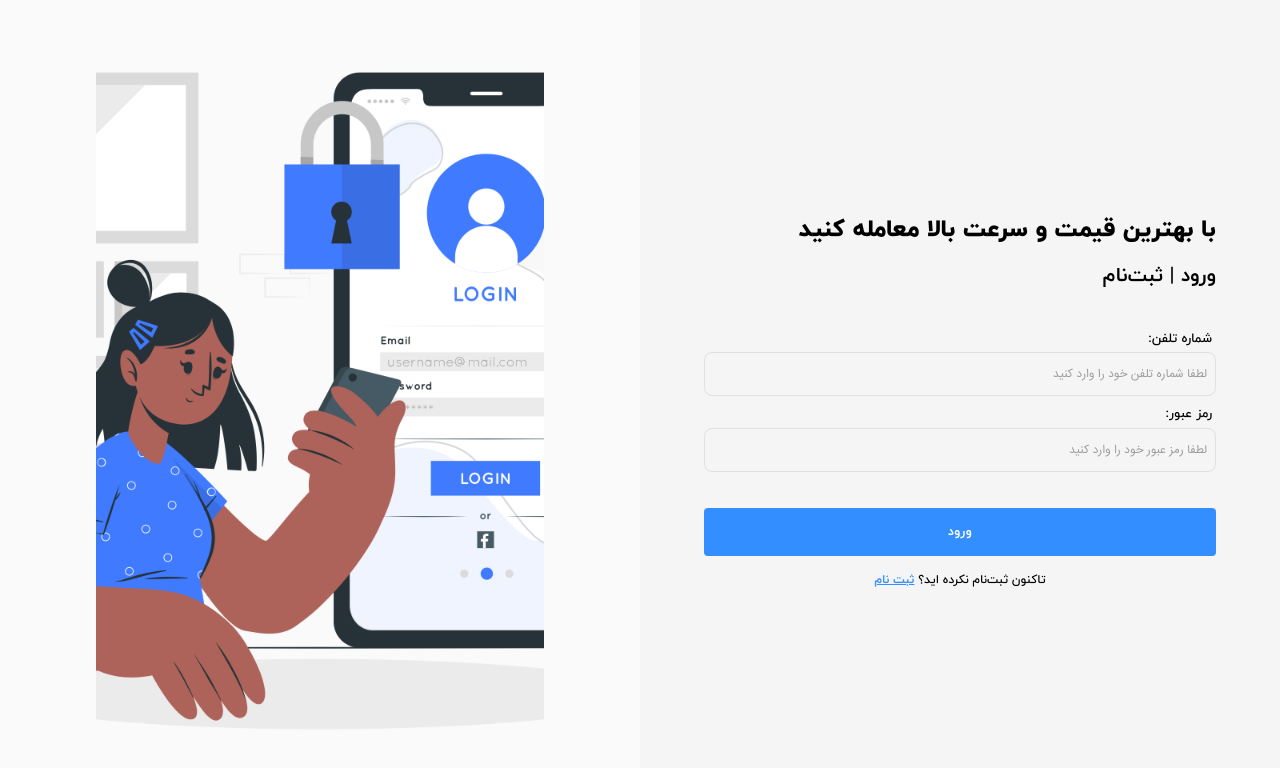
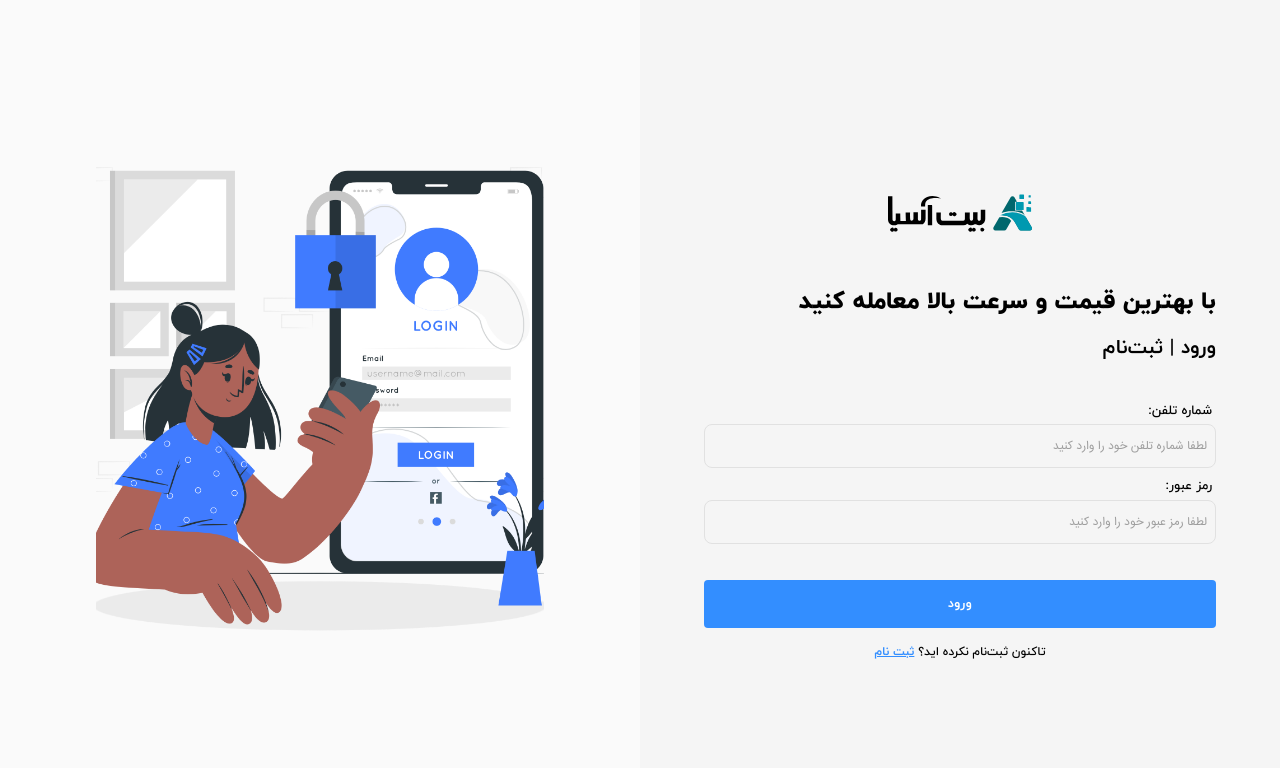
Before and after one commit to awrsh/exchange-front, a React (Vite) app: page /auth in a window 1280 px wide. Shown: the top 768 px of the page. Built offline with nearby package versions, Linux system fonts and the light colour scheme.

Commit message:
set logo for auth

```diff
--- a/src/pages/auth/index.tsx
+++ b/src/pages/auth/index.tsx
@@ -3,7 +3,7 @@ import Input from "../../componets/common/Input"
 import Button from "../../componets/common/Button"
 import { initialValuesLogin } from "../../helpers/utils/initialValues"
 import { validationSchemaLogin } from "../../helpers/utils/validationSchema"
-import Logo from "../../assets/images/logo.webp"
+import Logo from "../../assets/images/logo.svg"
 import Slide2 from "../../assets/images/Login-cuate.png"
 import { Link } from "react-router-dom"
 import useLoginMutation from "../../hook/mutation/auth/useLoginMutation"
@@ -21,7 +21,7 @@ const Auth = () => {
         <div className="flex  h-screen max-h-screen overflow-hidden">
             <div className="flex-1 h-full flex flex-col  justify-center ">
                 <div className="w-[90%] md:w-[80%] mx-auto">
-                    {/* <img src={Logo} alt="" className="w-32 h-32 mb-10 mx-auto" /> */}
+                    <img src={Logo} alt="" className="w-36 h-36  mx-auto" />
                     <h1 className="font-extrabold text-2xl">با بهترین قیمت و سرعت بالا معامله کنید</h1>
                     <p className="font-bold pt-4 text-xl">
                         ورود  |  ثبت‌نام
@@ -35,7 +35,7 @@ const Auth = () => {
                 </div>
             </div>
             <div className="flex-1 hidden lg:flex bg-neutral-50 items-center justify-center">
-                <img className='object-cover h-full w-[70%] h-[70%] rounded-0' src={Slide2} alt='' />
+                <img className='object-cover  w-[70%] h-[70%] rounded-0' src={Slide2} alt='' />
             </div>
         </div>
     )
```
Also changed, not shown: src/assets/images/logo.svg (added).
